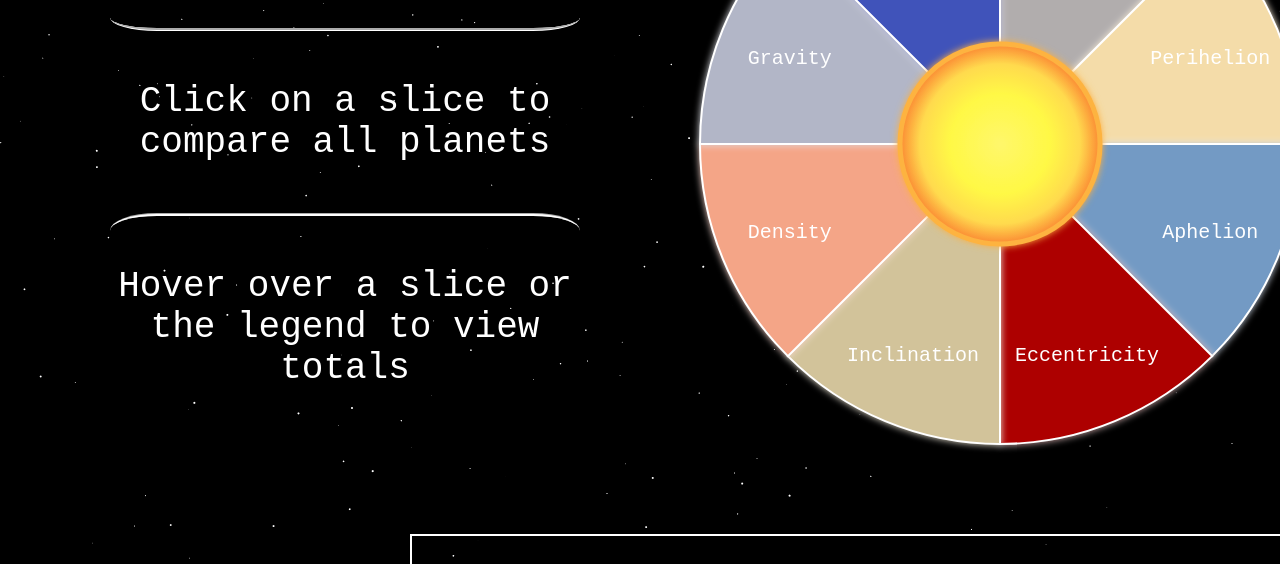
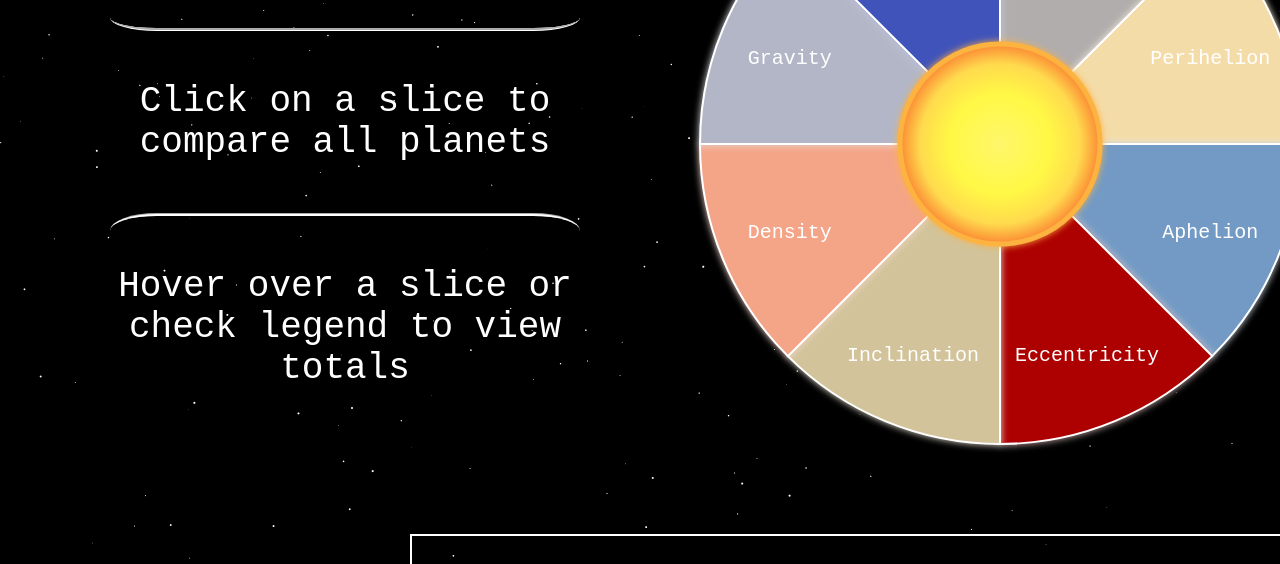
Before and after one commit to bryandevelops/SolarSystem, a website: page index.html in a window 1280 px wide. Shown: the part 676-1240 px from the top of the page. Drawn offline with nearby package versions, Linux system fonts and the light colour scheme; animation ran at ten frames a second.

Commit message:
Edit instructions

```diff
--- a/index.html
+++ b/index.html
@@ -24,7 +24,7 @@
     <ul id="more-info">
       <h1 class="more-info-instruction-1">Click on a Planet to reveal all its data</h1>
       <h1 class="more-info-instruction-2">Click on a slice to compare all planets</h1>
-      <h1 class="more-info-instruction-3">Hover over a slice or the legend to view totals</h1>
+      <h1 class="more-info-instruction-3">Hover over a slice or check legend to view totals</h1>
     </ul>
 
     <div id="chart">
```
